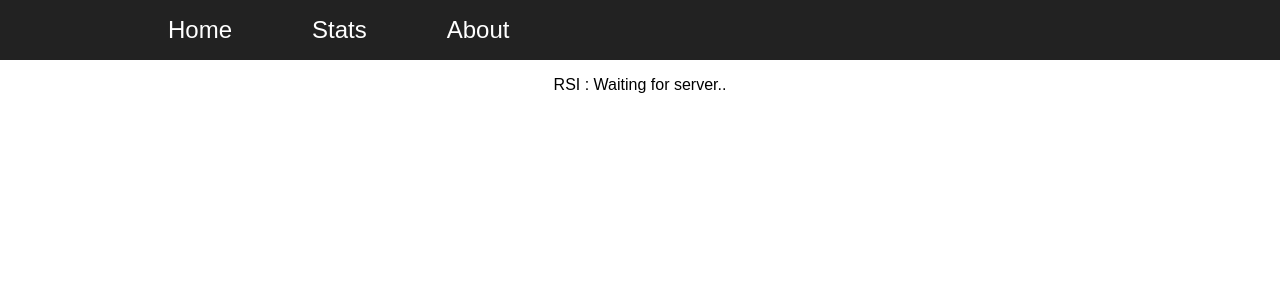
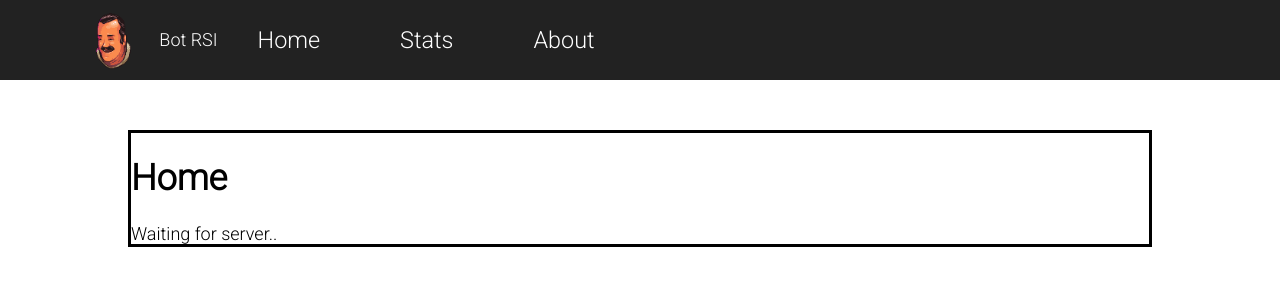
Before and after one commit to atocqueville/PFE, a React (Create React App) app in the folder frontend/: page / in a window 1280 px wide. Shown: the top 300 px of the page. Built offline with nearby package versions, Linux system fonts and the light colour scheme; no server answers.

Commit message:
ajout logo + restructure css

```diff
--- a/frontend/package.json
+++ b/frontend/package.json
@@ -3,13 +3,12 @@
   "version": "0.1.0",
   "private": true,
   "dependencies": {
+    "classnames": "^2.2.5",
     "react": "^16.2.0",
     "react-dom": "^16.2.0",
     "react-router-dom": "^4.2.2",
     "react-scripts": "1.1.1",
-    "react-tradingview-widget": "^1.2.2",
-    "socket.io": "^2.0.4",
-    "socket.io-client": "^2.0.4"
+    "react-tradingview-widget": "^1.2.2"
   },
   "scripts": {
     "start": "react-scripts start",
--- a/frontend/public/index.html
+++ b/frontend/public/index.html
@@ -4,8 +4,9 @@
   <meta charset="utf-8">
   <meta name="viewport" content="width=device-width, initial-scale=1, shrink-to-fit=no">
   <meta name="theme-color" content="#000000">
-  <link rel="manifest" href="%PUBLIC_URL%/manifest.json">
-  <link rel="shortcut icon" href="%PUBLIC_URL%/favicon.ico">
+  <link href="https://fonts.googleapis.com/css?family=Roboto:300" rel="stylesheet">
+  <!--<link rel="manifest" href="%PUBLIC_URL%/manifest.json">-->
+  <!--<link rel="shortcut icon" href="%PUBLIC_URL%/favicon.ico">-->
   <title>Bot RSI Interface</title>
 </head>
 <body>
--- a/frontend/src/App.css
+++ b/frontend/src/App.css
@@ -1,28 +1,12 @@
-.App {
-    text-align: center;
+body {
+    margin: 0;
+    padding: 0;
+    font-family: 'Roboto', sans-serif;
 }
 
-.App-header {
-    background-color: #222;
-    height: 60px;
-    line-height: 60px;
-    color: white;
-    display: flex;
-    padding-left: 10%;
+.body-container {
+    border-style: solid;
+    margin-top: 50px;
+    margin-left: 10%;
+    margin-right: 10%;
 }
-
-.App-header a {
-    text-decoration: none;
-    color: white;
-}
-
-.App-header a:hover {
-    text-decoration: none;
-    background-color: #111111;
-}
-
-.App-title {
-    font-size: 1.5em;
-    padding-left: 40px;
-    padding-right: 40px;
-}
--- a/frontend/src/App.js
+++ b/frontend/src/App.js
@@ -2,10 +2,10 @@ import React, {Component} from 'react';
 import {BrowserRouter as Router, Route} from 'react-router-dom'
 import Header from './components/header';
 import Home from './components/home';
-import Stats from './stats';
+import Stats from './components/stats';
 import About from './components/about';
+import './App.css';
 // import Chart from './chart';
-import './App.css';
 
 class App extends Component {
 
@@ -17,13 +17,15 @@ class App extends Component {
 
   render() {
     return (
-      <div className="App">
+      <div>
         <Router>
           <div>
             <Header/>
-            <Route exact path="/" component={Home}/>
-            <Route path="/stats" component={Stats}/>
-            <Route path="/about" component={About}/>
+            <div className="body-container">
+              <Route exact path="/" component={Home}/>
+              <Route path="/stats" component={Stats}/>
+              <Route path="/about" component={About}/>
+            </div>
           </div>
         </Router>
       </div>
--- /dev/null
+++ b/frontend/src/components/header.css
@@ -0,0 +1,39 @@
+.App-header {
+    background-color: #222;
+    height: 80px;
+    line-height: 80px;
+    color: white;
+    display: flex;
+    padding-left: 7%;
+    font-size: 18px;
+}
+
+.logo {
+    max-width: 70%;
+    max-height: 70%;
+    vertical-align: middle
+}
+
+.logo-titre {
+    padding-left: 20px;
+}
+
+.link-header {
+    text-decoration: none;
+    color: white;
+}
+
+.link-header:hover {
+    text-decoration: none;
+    background-color: #373940;
+}
+
+.Header-active a {
+    background-color: #373940;
+}
+
+.App-title {
+    font-size: 1.3em;
+    padding-left: 40px;
+    padding-right: 40px;
+}
--- a/frontend/src/components/header.jsx
+++ b/frontend/src/components/header.jsx
@@ -1,14 +1,22 @@
 import React from "react";
 import {Link} from "react-router-dom";
+import classNames from 'classnames';
+import './header.css';
+import logo from '../assets/logo.png';
 
 const header = () => (
   <div>
-    <header className="App-header">
-      <Link to="/" label="Home"><span className="App-title">Home</span></Link>
-      <Link to="/stats" label="Stats"><span className="App-title">Stats</span></Link>
-      <Link to="/about" label="About"><span className="App-title">About</span></Link>
+    <header className={"App-header"}>
+      <div><img src={logo} className="logo"/><span className="logo-titre">Bot RSI</span></div>
+      <Link to="/" label="Home" className="link-header"><span className="App-title">Home</span></Link>
+      <Link to="/stats" label="Stats" className="link-header"><span className="App-title">Stats</span></Link>
+      <Link to="/about" label="About" className="link-header"><span className="App-title">About</span></Link>
     </header>
   </div>
 );
 
+let appHeader = classNames({
+  'App-header': true
+});
+
 export default header;
--- /dev/null
+++ b/frontend/src/components/home.css
@@ -0,0 +1,3 @@
+.Home {
+    font-size: 18px;
+}
--- a/frontend/src/components/home.jsx
+++ b/frontend/src/components/home.jsx
@@ -1,10 +1,10 @@
 import React from "react";
+import './home.css';
 
 const Home = () => (
-  <div>
-    <p>
-      RSI : <span id="rsi">Waiting for server..</span>
-    </p>
+  <div className="Home">
+    <h1>Home</h1>
+    <span id="rsi">Waiting for server..</span>
     {/*<Chart/>*/}
     {/*<p>*/}
     {/*<input type="button" id="start" onclick="updateStatus(id)" value="Start">*/}
--- a/frontend/src/index.css
+++ /dev/null
@@ -1,5 +0,0 @@
-body {
-    margin: 0;
-    padding: 0;
-    font-family: sans-serif;
-}
--- a/frontend/src/index.js
+++ b/frontend/src/index.js
@@ -1,6 +1,5 @@
 import React from 'react';
 import ReactDOM from 'react-dom';
-import './index.css';
 import App from './App';
 import registerServiceWorker from './registerServiceWorker';
 
```
Also changed, not shown: frontend/src/assets/logo.png (added), frontend/src/components/stats.jsx (renamed from frontend/src/stats.jsx), 1 other file (tests, documents, lock files or other folders).
